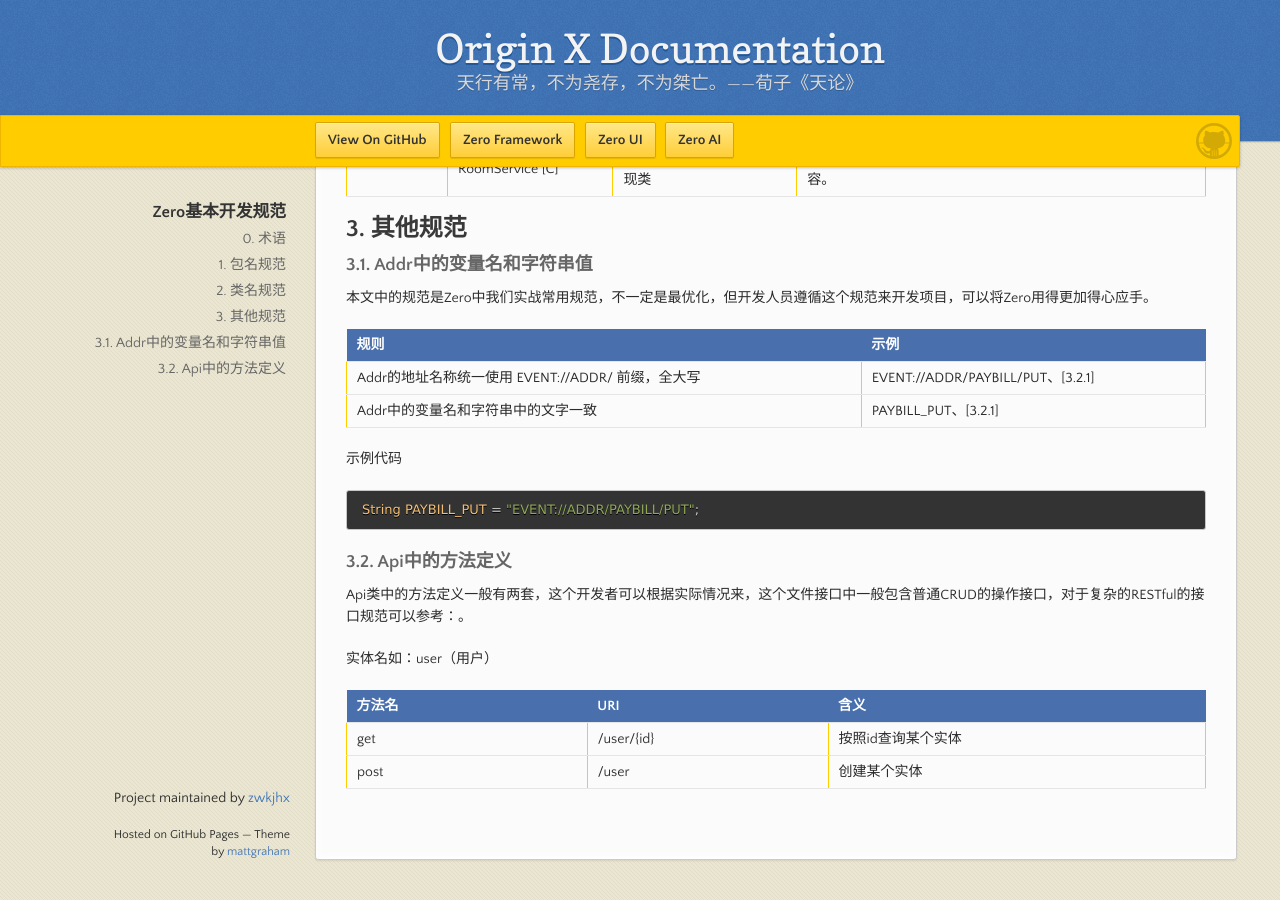
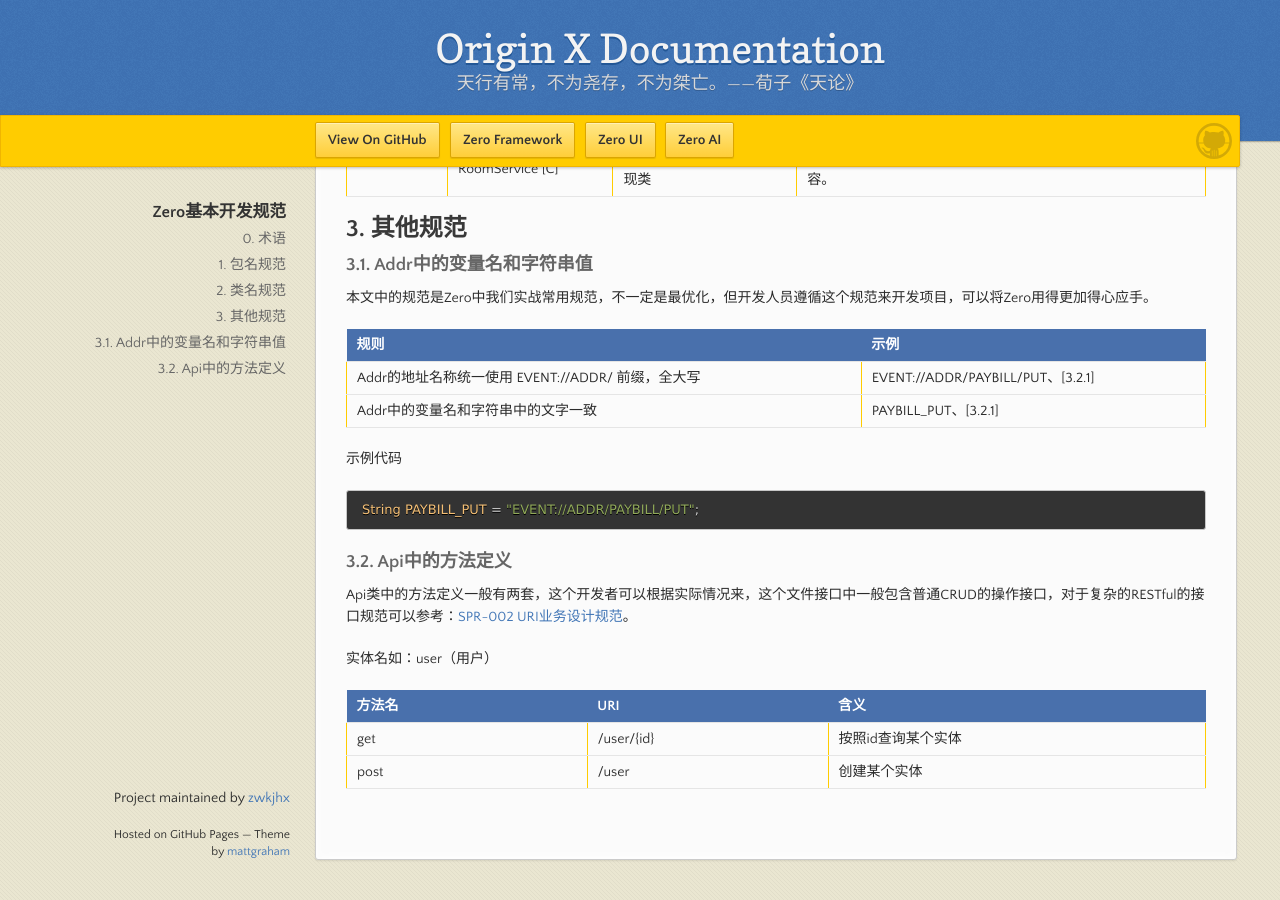
Before and after one commit to zwkjhx/ox-doc, a Jekyll site: the page built from specification/1-zerogui-fan/spc-001-zeroji-ben-kai-fa-gui-fan.md, in a window 1280 px wide and 900 px high, scrolled down 1442 px. Built offline with Jekyll 4.4.1, drawn with Linux system fonts in a browser that asks for light colours; our own code applies the rules of GitHub Pages for plain Markdown files.

Commit message:
Updates specification/1-zerogui-fan/spc-001-zeroji-ben-kai-fa-gui-fan.md
Auto commit by GitBook Editor

```diff
--- a/specification/1-zerogui-fan/spc-001-zeroji-ben-kai-fa-gui-fan.md
+++ b/specification/1-zerogui-fan/spc-001-zeroji-ben-kai-fa-gui-fan.md
@@ -58,7 +58,7 @@
 
 ### 3.2. Api中的方法定义
 
-Api类中的方法定义一般有两套，这个开发者可以根据实际情况来，这个文件接口中一般包含普通CRUD的操作接口，对于复杂的RESTful的接口规范可以参考：。
+Api类中的方法定义一般有两套，这个开发者可以根据实际情况来，这个文件接口中一般包含普通CRUD的操作接口，对于复杂的RESTful的接口规范可以参考：[SPR-002 URI业务设计规范](/specification/4-restfulshe-ji-zhi-dao-gui-fan/spr-002-uriye-wu-she-ji-gui-fan.md)。
 
 实体名如：user（用户）
 
```
